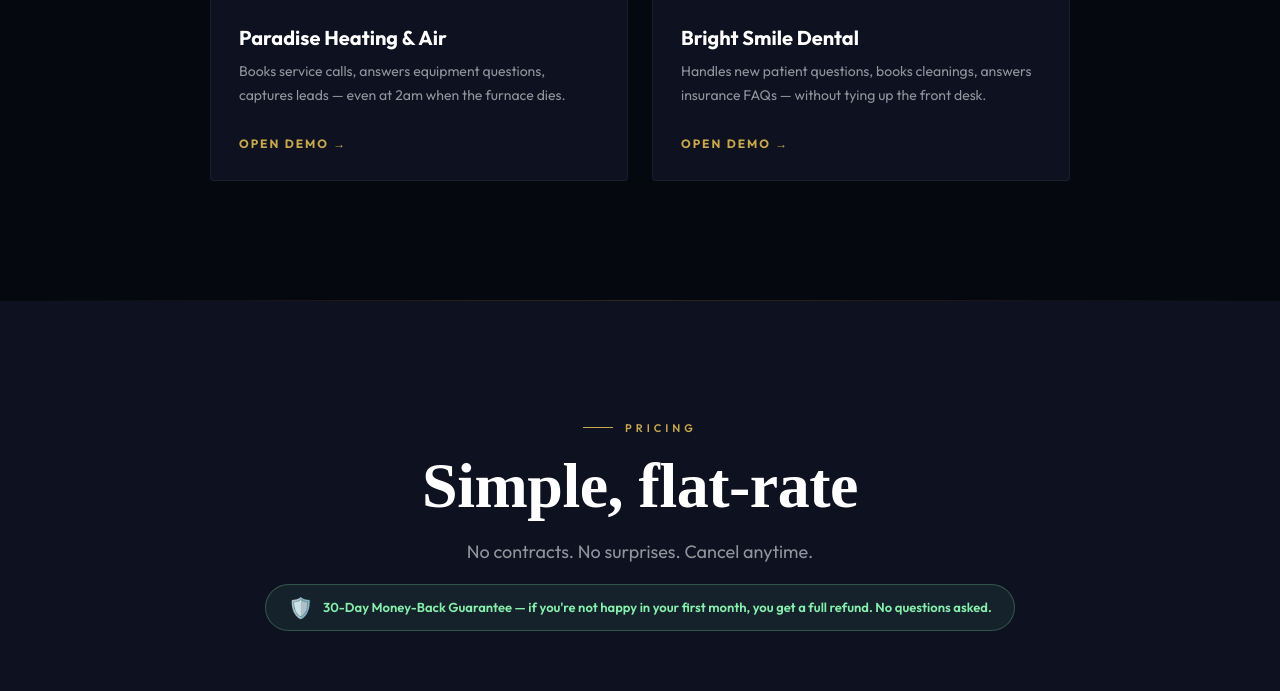
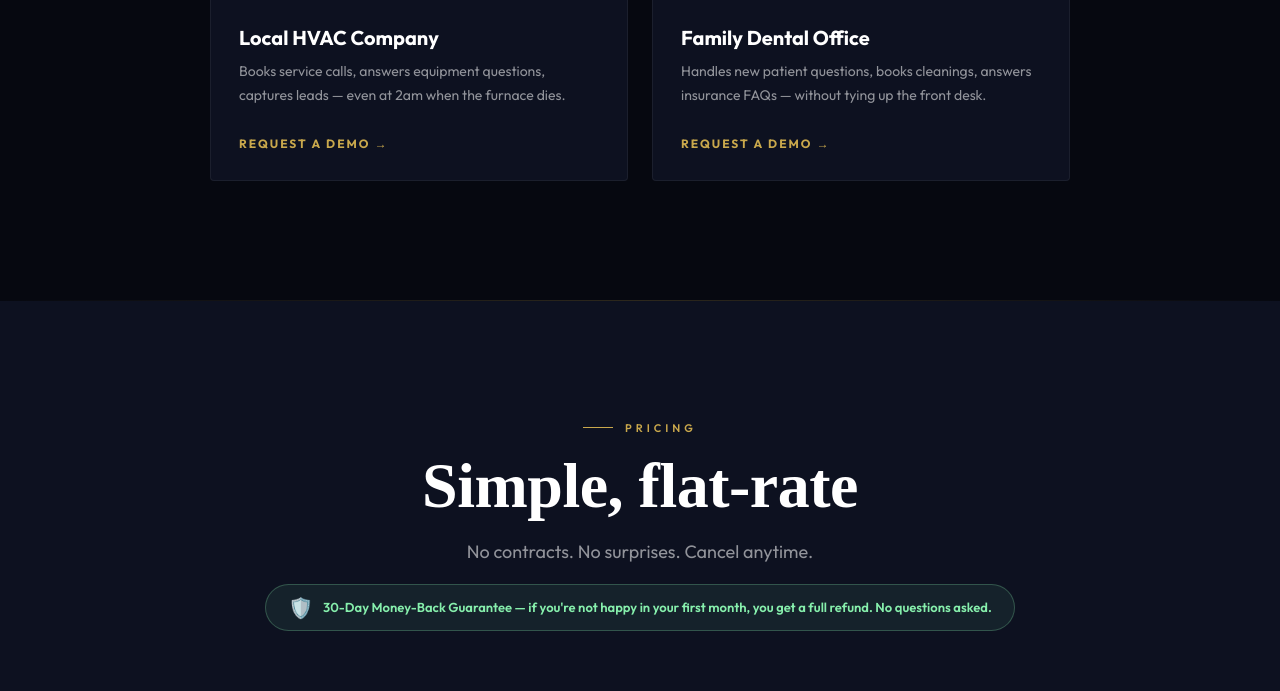
Before and after one commit to atlasventures-ai/Peak-Automation, a website: page public/index.html in a window 1280 px wide. Shown: the part 3249-3940 px from the top of the page. Drawn offline with Linux system fonts and the light colour scheme; a web font is replaced by a local one.

Commit message:
Remove named client demos from homepage until signed

```diff
--- a/public/index.html
+++ b/public/index.html
@@ -934,9 +934,9 @@
         <div class="demo-card-tag">HVAC</div>
       </div>
       <div class="demo-card-body">
-        <h3>Paradise Heating & Air</h3>
+        <h3>Local HVAC Company</h3>
         <p>Books service calls, answers equipment questions, captures leads — even at 2am when the furnace dies.</p>
-        <a href="/paradise-hvac.html" class="demo-card-link" target="_blank">Open Demo →</a>
+        <a href="#contact" class="demo-card-link">Request a Demo →</a>
       </div>
     </div>
 
@@ -947,9 +947,9 @@
         <div class="demo-card-tag">Dental</div>
       </div>
       <div class="demo-card-body">
-        <h3>Bright Smile Dental</h3>
+        <h3>Family Dental Office</h3>
         <p>Handles new patient questions, books cleanings, answers insurance FAQs — without tying up the front desk.</p>
-        <a href="/demo.html" class="demo-card-link" target="_blank">Open Demo →</a>
+        <a href="#contact" class="demo-card-link">Request a Demo →</a>
       </div>
     </div>
   </div>
@@ -1013,7 +1013,7 @@
     <div class="process-step reveal">
       <div class="process-line"></div>
       <div style="font-size:32px; margin-bottom:16px;">🔥</div>
-      <h3>Paradise Heating & Air</h3>
+      <h3>Local HVAC Company</h3>
       <p style="color:var(--muted); font-size:14px; line-height:1.7; margin:12px 0;">HVAC company serving the Wasatch Front. Bot handles after-hours calls, books service appointments, and answers equipment questions 24/7.</p>
       <div style="display:flex; gap:24px; margin-top:16px;">
         <div><div style="font-size:22px; font-weight:900; color:var(--gold);">3x</div><div style="font-size:11px; color:var(--muted); letter-spacing:1px;">MORE LEADS</div></div>
@@ -1023,7 +1023,7 @@
     <div class="process-step reveal reveal-delay-1">
       <div class="process-line"></div>
       <div style="font-size:32px; margin-bottom:16px;">🦷</div>
-      <h3>Bright Smile Dental</h3>
+      <h3>Family Dental Office</h3>
       <p style="color:var(--muted); font-size:14px; line-height:1.7; margin:12px 0;">Family dental office in South Jordan. Bot answers insurance questions, books cleanings, and handles new patient intake — without tying up the front desk.</p>
       <div style="display:flex; gap:24px; margin-top:16px;">
         <div><div style="font-size:22px; font-weight:900; color:var(--gold);">40%</div><div style="font-size:11px; color:var(--muted); letter-spacing:1px;">LESS PHONE TAG</div></div>
```
